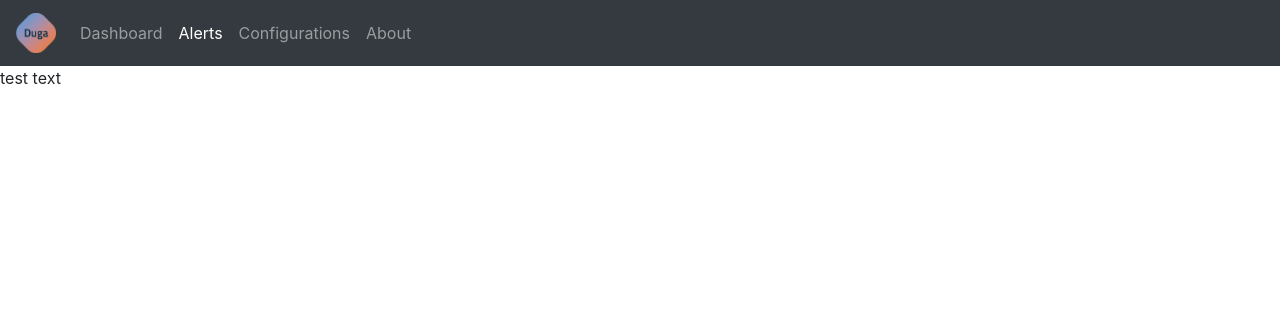
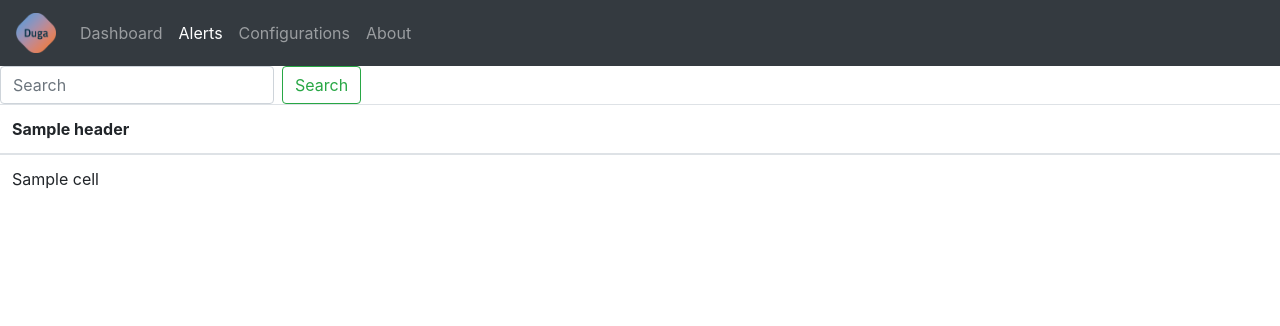
Before and after one commit to marcelismael1/duga, a Flask app: template web/templates/alerts.html in a window 1280 px wide. Shown: the top 326 px of the page. Run offline with Flask 2, Linux system fonts and the light colour scheme; the template is opened without the code that fills it: most values are stand-ins (such as "Sample title", 1, 10 or a date in 2020); some libraries are stand-ins or nearby versions.

Commit message:
Update Alarms Page

```diff
--- a/web/templates/alerts.html
+++ b/web/templates/alerts.html
@@ -4,8 +4,54 @@
 
 {% block title %}
 <title>Duga - Alerts</title>
+<link rel="stylesheet" type="text/css" href="{{ url_for('static',filename='css/style.css') }}">
 {% endblock title %}
 
 {% block content %}
-<p> test text</p>
+<div class="alcontainer">
+
+<!--
+	<div class="col-sm-3 col-md-3 pull-right">
+		<form class="navbar-form" role="search">
+			<div class="input-group">
+				<input type="text" class="form-control" placeholder="Search" name="srch-term" id="srch-term">
+					<div class="input-group-btn">
+					    <button class="btn btn-default" type="submit"><i class="glyphicon glyphicon-search"></i></button>
+					</div>
+			</div>
+		</form>
+	</div> -->
+
+	    <form class="form-inline my-2 my-lg-0">
+      <input class="form-control mr-sm-2" type="search" placeholder="Search" aria-label="Search" name="Search" id="Search">
+      <button class="btn btn-outline-success my-2 my-sm-0" type="submit">Search</button>
+    </form>
+
+	<div class="altable">
+		<table class="table table-hover">
+		  <thead>
+
+		    <tr>
+				{% for header in headings %}
+				<!-- <th scope="col">{{ header }}</th> -->
+				<th>{{ header }}</th>
+				{% endfor %}
+		    </tr>
+		  </thead>
+		  <tbody>
+		  	{% for row in data %}
+		    <tr>
+		    		{% for cell in row %}
+		    		<td>{{ cell }}</td>
+		    		{% endfor %}
+			{% endfor %}
+		    </tr>
+		  </tbody>
+		</table>
+	</div>
+
+
+
+
+</div>
 {% endblock content %}
```
